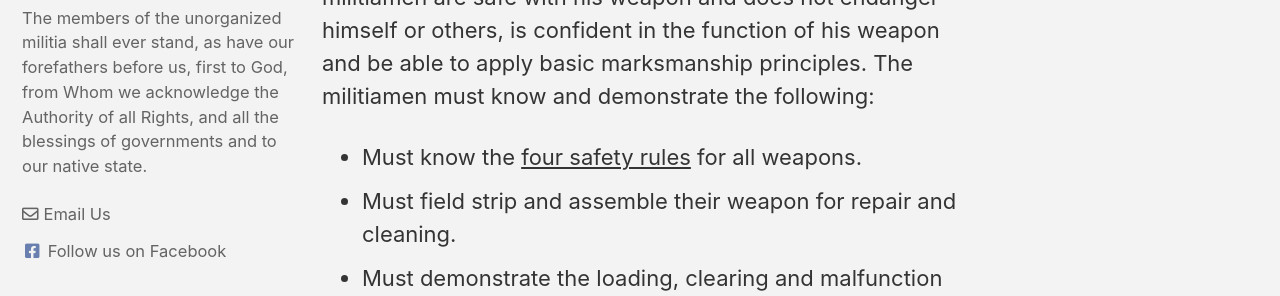
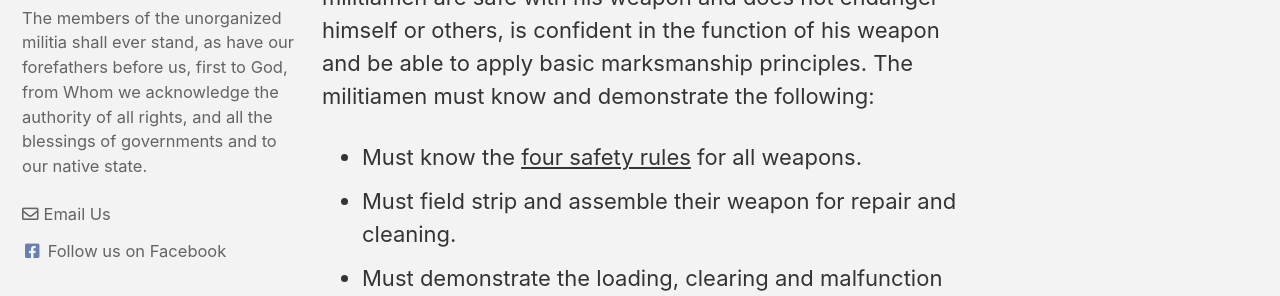
Before and after one commit to adacountymilitia/website, a Jekyll site: the page built from _pages/arms-qualifications.md, in a window 1280 px wide. Shown: the part 440-736 px from the top of the page. Built offline with Jekyll 4.4.1, drawn with Linux system fonts in a browser that asks for light colours; cached includes are drawn as plain includes.

Commit message:
Corrected capitalization in site bio

```diff
--- a/_config.yml
+++ b/_config.yml
@@ -94,7 +94,7 @@ analytics:
 # Site Branding
 author:
   name              : "Ada County Light Foot"
-  bio               : "The members of the unorganized militia shall ever stand, as have our forefathers before us, first to God, from Whom we acknowledge the Authority of all Rights, and all the blessings of governments and to our native state."
+  bio               : "The members of the unorganized militia shall ever stand, as have our forefathers before us, first to God, from Whom we acknowledge the authority of all rights, and all the blessings of governments and to our native state."
   avatar            : "/assets/images/spartan-logo.png"
   avatar_alt        : "ΜΟΛΩΝ ΛΑΒΕ"
   links:
```
